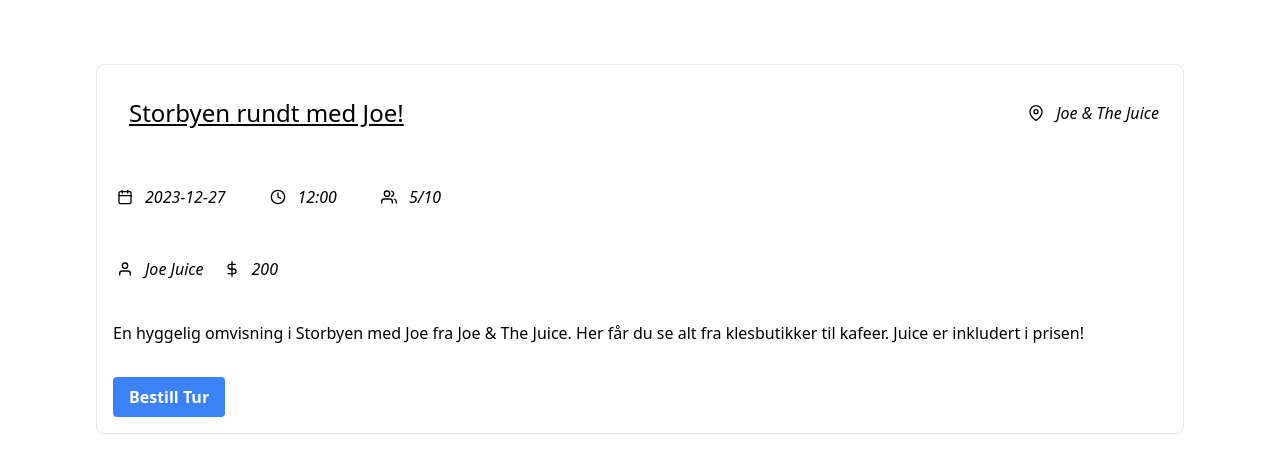
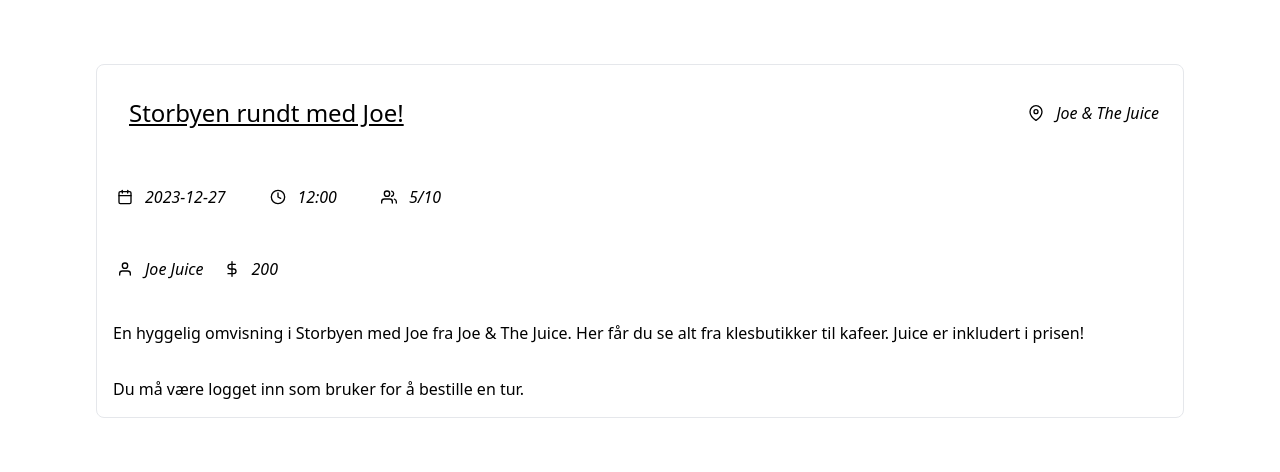
Before and after one commit to niklasbe/ITF20319-Gruppeoppgave, a SvelteKit app in the folder project/: page /tours/1 in a window 1280 px wide. Shown: the top 472 px of the page. Built offline with nearby package versions, Linux system fonts and the light colour scheme.

Commit message:
Booking now respects loginStatus

```diff
--- a/project/src/routes/tours/[slug]/+page.svelte
+++ b/project/src/routes/tours/[slug]/+page.svelte
@@ -1,5 +1,8 @@
 <script lang="ts">
     import { getTourById } from "$lib/Tour";
+    import { loginStatus } from '$lib/Tour';
+    import { statusStrings } from '$lib/Tour';
+    import { Status } from '$lib/Tour';
 
 	export let data;
     console.log(data);
@@ -12,6 +15,10 @@
     function bookTour() {
         tour.spotsLeft--;
         booked = true;
+    }
+    function unbookTour() {
+        tour.spotsLeft++;
+        booked = false;
     }
 </script>
 
@@ -61,9 +68,12 @@
             <p>{tour.description}</p>
         </div>
         <!-- Book tour -->
-        <div class="mx">
+        <div>
+            {#if $loginStatus != statusStrings[Status.User]}
+                <p>Du må være logget inn som bruker for å bestille en tur.</p>
+            {:else}
                 {#if booked}
-                <button class="bg-green-500 hover:bg-green-700 text-white font-bold py-2 px-4 rounded">
+                <button class="bg-green-500 hover:bg-green-700 text-white font-bold py-2 px-4 rounded" on:click={unbookTour}>
                     Turen er bestilt!
                 </button>
                 {:else if tour.spotsLeft > 0}
@@ -75,6 +85,8 @@
                         Turen er full!
                     </button>
                 {/if}
+            {/if}
+
         </div>
     </article>
 </div>
```
Lines whose indentation alone changed are shown as unchanged.
